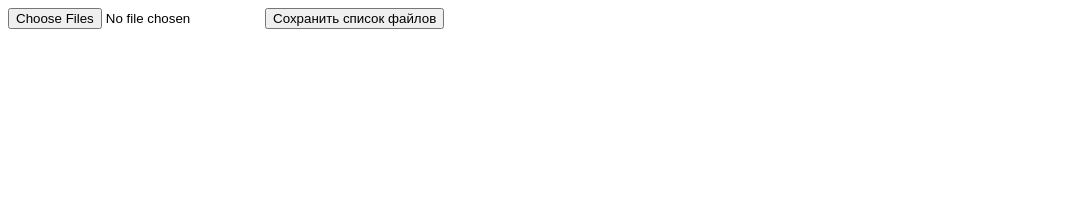
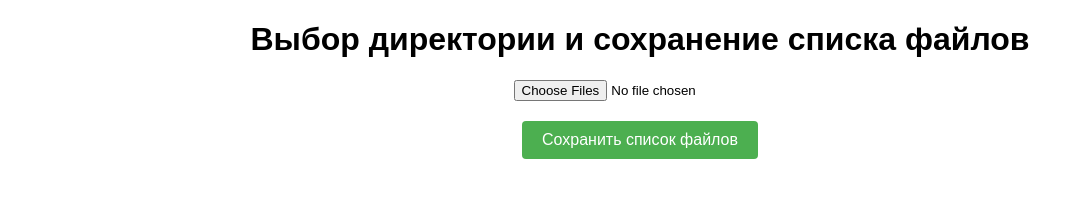
Before and after one commit to drinkinvision/FILES_LIST, a plain HTML site: page index.html in a window 1280 px wide. Shown: the whole page, without its empty margins (0-1084 px from the left). Drawn offline with Linux system fonts and the light colour scheme.

Commit message:
Add files via upload

```diff
--- a/index.html
+++ b/index.html
@@ -2,13 +2,49 @@
 <html>
 <head>
   <title>Выбор директории и сохранение списка файлов</title>
+  <style>
+    body {
+      font-family: Arial, sans-serif;
+      margin: 20px;
+    }
+
+    h1 {
+      text-align: center;
+    }
+
+    .input-container {
+      display: flex;
+      justify-content: center;
+      margin-bottom: 20px;
+    }
+
+    #save-button {
+      padding: 10px 20px;
+      font-size: 16px;
+      background-color: #4CAF50;
+      color: white;
+      border: none;
+      border-radius: 4px;
+      cursor: pointer;
+    }
+
+    #save-button:hover {
+      background-color: #45a049;
+    }
+  </style>
 </head>
 <body>
+  <h1>Выбор директории и сохранение списка файлов</h1>
+
+  <div class="input-container">
     <input type="file" id="directory-input" webkitdirectory multiple>
+  </div>
+
+  <div class="input-container">
     <button id="save-button">Сохранить список файлов</button>
+  </div>
 
   <script>
-
     const directoryInput = document.getElementById('directory-input');
     const saveButton = document.getElementById('save-button');
 
@@ -41,7 +77,6 @@ saveButton.addEventListener('click', function() {
         link.click();
       }
     });
-
   </script>
 </body>
 </html>
```
Lines whose indentation alone changed are shown as unchanged.
